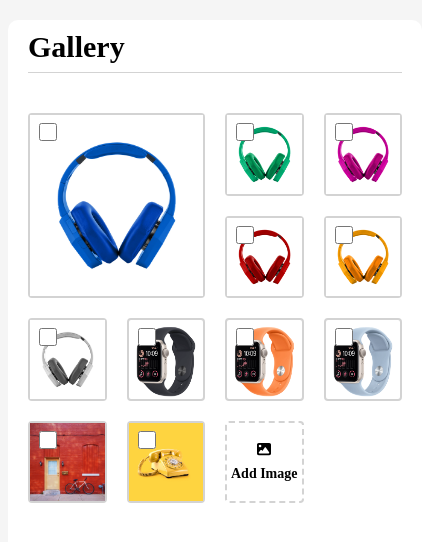
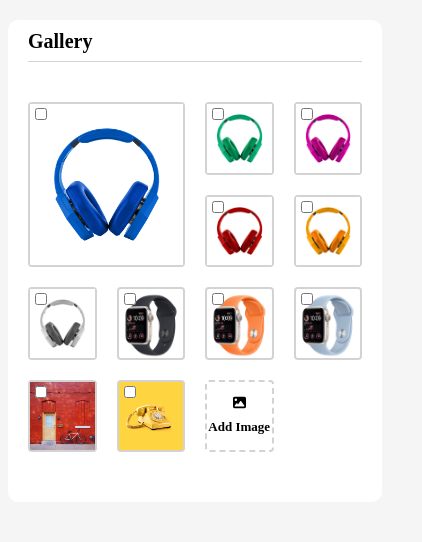
Before and after one commit to rasedul99/img-gallary, a React (Vite) app in the folder image-gallery-fe/: page / in a window 390 px wide. Shown: the top 542 px of the page, 422 px wide, since content can reach past the window. Built offline with nearby package versions, Linux system fonts and the light colour scheme.

Commit message:
make responsive for all screen

```diff
--- a/image-gallery-fe/src/Components/Gallery/Gallery.css
+++ b/image-gallery-fe/src/Components/Gallery/Gallery.css
@@ -3,6 +3,7 @@
   background-color: #fff;
   border-radius: 10px;
   padding: 10px 20px;
+  box-sizing: border-box;
 }
 
 .gallery-header h3 {
@@ -120,17 +121,30 @@
   gap: 10px;
 }
 
+@media (max-width: 768px) {
+  .image input[type="checkbox"] {
+    left: 5px;
+    top: 5px;
+  }
+}
+
 @media (max-width: 575px) {
+  .gallery-header h3 {
+    font-size: 20px;
+  }
+
   .image-grid {
     grid-template-columns: repeat(4, 1fr);
   }
 
   .image input[type="checkbox"] {
-    left: 5px;
-    top: 5px;
+    left: 1px;
+    top: 1px;
+    height: 12px;
+    width: 12px;
   }
 
   .upload-btn label {
-    font-size: 14px;
+    font-size: 13px;
   }
 }
```
